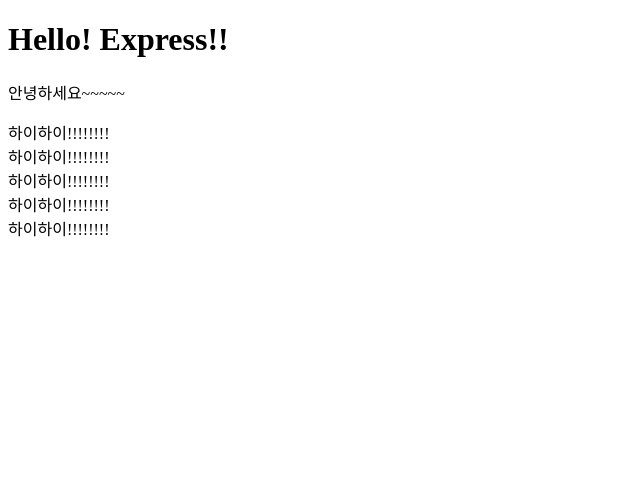
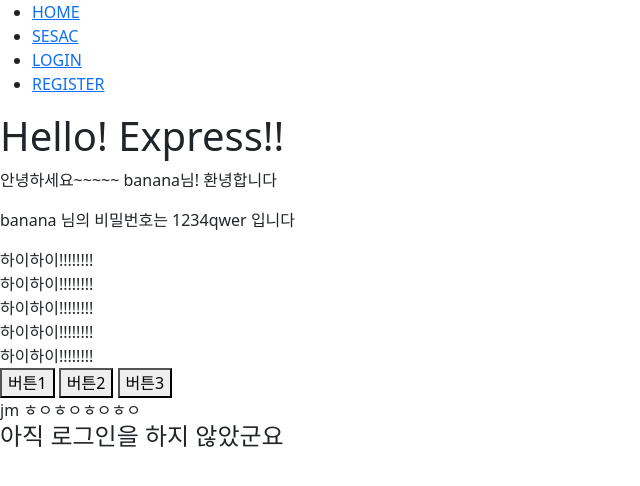
Before and after one commit to flashrifle/sessac-ydp-5, a Node server app: page / in a window 1280 px wide. Shown: the top 486 px of the page, without its empty margins (0-640 px from the left). Run offline with Node 20, Linux system fonts and the light colour scheme.

Commit message:
study: node ejs 학습

```diff
--- a/08-express/app.js
+++ b/08-express/app.js
@@ -9,11 +9,28 @@
 
 // app.get(경로, 해당 경로로 들어왔을 때 실행할 함수)
 // '/' 서버주소:포트번호 / (localhost:8000/)
+// app.get('/', function (req, res) {
+//     // res.send(x);: x를 클라이언트에게 응답을 보냄
+//     // res.send('hello express');
+//     // res.render(ejs_filename) : ejs 파일 이름을 찾아서 응답
+//     res.render('index');
+// });
+
+// (임시) DB에서 가져온 회원정보 (id, pw)
+const idFromDB = 'banana';
+const pwFromDB = '1234qwer';
+
 app.get('/', function (req, res) {
-    // res.send(x);: x를 클라이언트에게 응답을 보냄
-    // res.send('hello express');
-    // res.render(ejs_filename) : ejs 파일 이름을 찾아서 응답
-    res.render('index');
+    res.render('index', {
+        userId: idFromDB,
+        userPw: pwFromDB,
+        btns: ['버튼1', '버튼2', '버튼3'],
+        me: {
+            name: 'jm',
+            msg: ' ㅎㅇㅎㅇㅎㅇㅎㅇ',
+        },
+        isLogin: false,
+    });
 });
 
 // '/sesac' 경로로 들어왔을 때 "새싹 영등포 캠퍼스 5기 수업중" 메세지 보이기
--- /dev/null
+++ b/08-express/views/include/head.ejs
@@ -0,0 +1,15 @@
+<title><%= title %></title>
+
+<!-- Bootstrap CDN (css) -->
+<link
+    href="https://cdn.jsdelivr.net/npm/bootstrap@5.3.1/dist/css/bootstrap.min.css"
+    rel="stylesheet"
+    integrity="sha384-4bw+/aepP/YC94hEpVNVgiZdgIC5+VKNBQNGCHeKRQN+PtmoHDEXuppvnDJzQIu9"
+    crossorigin="anonymous"
+/>
+<!-- Bootstrap CDN (js) -->
+<script
+    src="https://cdn.jsdelivr.net/npm/bootstrap@5.3.1/dist/js/bootstrap.bundle.min.js"
+    integrity="sha384-HwwvtgBNo3bZJJLYd8oVXjrBZt8cqVSpeBNS5n7C8IVInixGAoxmnlMuBnhbgrkm"
+    crossorigin="anonymous"
+></script>
--- /dev/null
+++ b/08-express/views/include/header.ejs
@@ -0,0 +1,18 @@
+<!DOCTYPE html>
+<html lang="en">
+    <head>
+        <meta charset="UTF-8" />
+        <meta name="viewport" content="width=device-width, initial-scale=1.0" />
+        <title>Document</title>
+    </head>
+    <body>
+        <header class="header">
+            <ul>
+                <li><a href="/">HOME</a></li>
+                <li><a href="/sesac">SESAC</a></li>
+                <li><a href="/login">LOGIN</a></li>
+                <li><a href="/register">REGISTER</a></li>
+            </ul>
+        </header>
+    </body>
+</html>
--- a/08-express/views/index.ejs
+++ b/08-express/views/index.ejs
@@ -3,13 +3,28 @@
     <head>
         <meta charset="UTF-8" />
         <meta name="viewport" content="width=device-width, initial-scale=1.0" />
-        <title>메인 페이지</title>
+        <%- include('./include/head', {title: '홈'}) %>
     </head>
     <body>
+        <%- include('./include/header') %>
         <h1>Hello! Express!!</h1>
-        <p>안녕하세요~~~~~</p>
+        <p>안녕하세요~~~~~ <%= userId %>님! 환녕합니다</p>
+        <p><%= userId %> 님의 비밀번호는 <%= userPw %> 입니다</p>
         <% for (let i = 0; i < 5; i++) { %>
         <div>하이하이!!!!!!!!</div>
-        <% } %>
+        <% } %> <% for (let btn of btns) {%>
+        <button type="button"><%= btn %></button>
+        <%}%>
+
+        <br />
+        <span><%= me.name%></span>
+        <span><%= me.msg%></span>
+
+        <br />
+        <% if(!isLogin) { %>
+        <h4>아직 로그인을 하지 않았군요</h4>
+        <% } else { %>
+        <h4>로그인을 하셨군요</h4>
+        <%}%>
     </body>
 </html>
```
